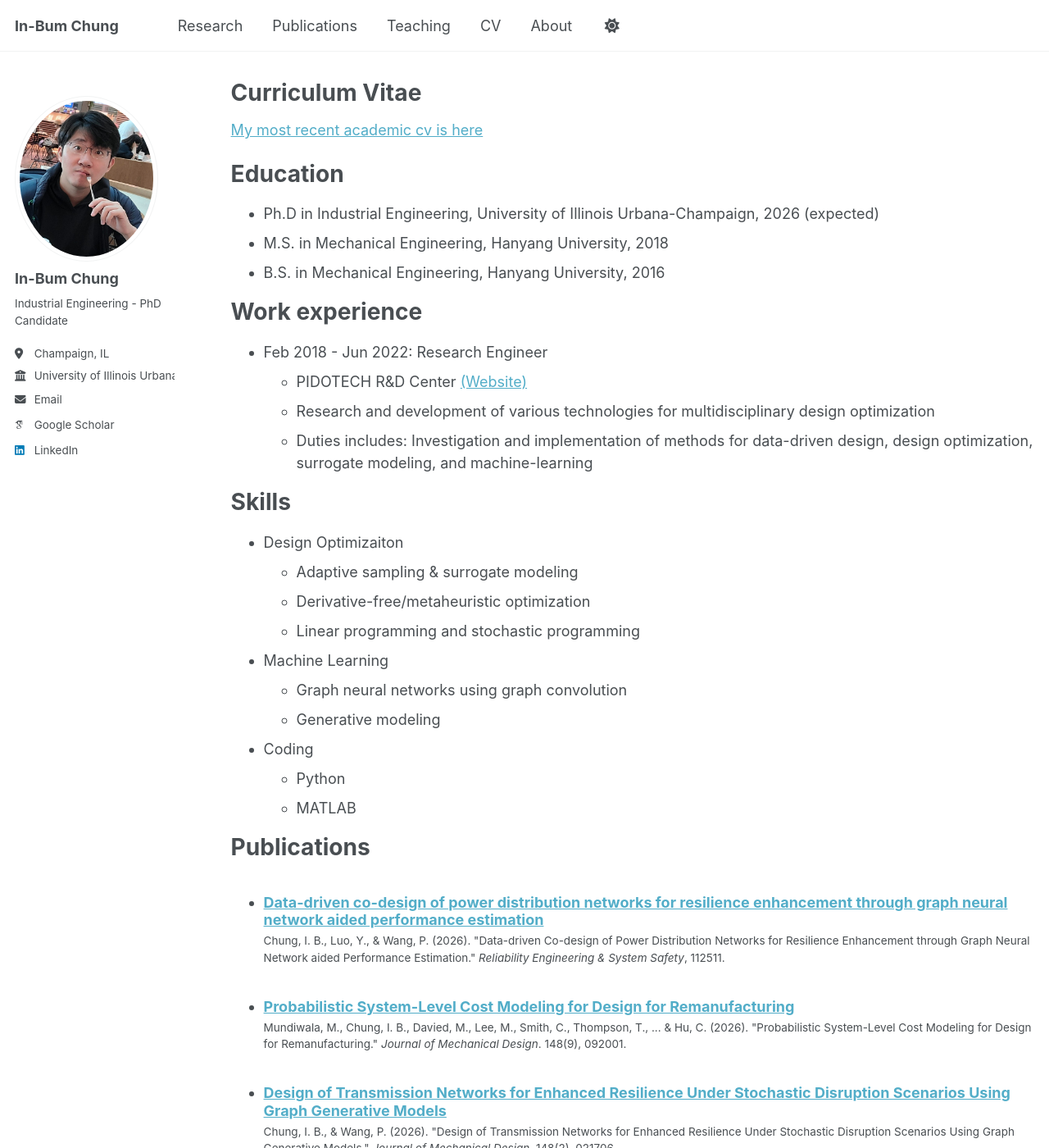
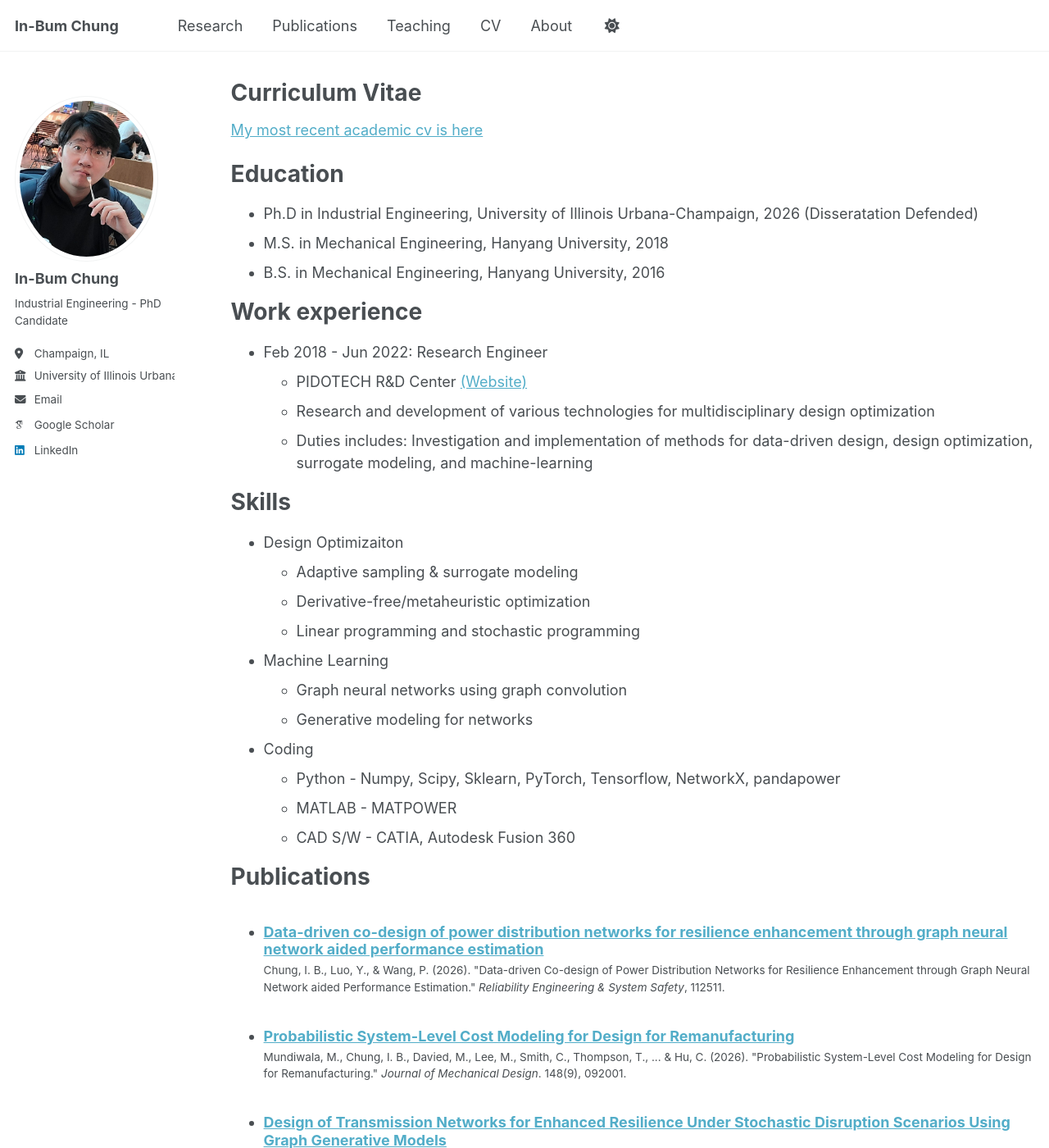
Before and after one commit to IBChung/IBChung.github.io, a Jekyll site: the page built from _pages/cv.md, in a window 1280 px wide and 1400 px high. Shown: the whole window at 82% size. Built offline with Jekyll 4.4.1, drawn with Linux system fonts in a browser that asks for light colours; some web fonts are replaced; a script that is not in the unit is left out; some of the changed text lies outside the part shown.

Commit message:
Update cv.md

```diff
--- a/_pages/cv.md
+++ b/_pages/cv.md
@@ -12,7 +12,7 @@ redirect_from:
 
 Education
 ======
-* Ph.D in Industrial Engineering, University of Illinois Urbana-Champaign, 2026 (expected)
+* Ph.D in Industrial Engineering, University of Illinois Urbana-Champaign, 2026 (Disseratation Defended)
 * M.S. in Mechanical Engineering, Hanyang University, 2018
 * B.S. in Mechanical Engineering, Hanyang University, 2016
 
@@ -31,10 +31,11 @@ Skills
   * Linear programming and stochastic programming
 * Machine Learning
   * Graph neural networks using graph convolution
-  * Generative modeling
+  * Generative modeling for networks
 * Coding
-  * Python
-  * MATLAB
+  * Python - Numpy, Scipy, Sklearn, PyTorch, Tensorflow, NetworkX, pandapower
+  * MATLAB - MATPOWER
+  * CAD S/W - CATIA, Autodesk Fusion 360
 
 Publications
 ======
@@ -53,4 +54,5 @@ Teaching
 
 Service and leadership
 ======
-* Served as a reviewer for conferences: IDETC2025, IMECE2024, IDETC2024
+* Served as a reviewer for conferences: IDETC2025
+* Served as a reviewer for journal paper: The Journal of Supercomputing
```
